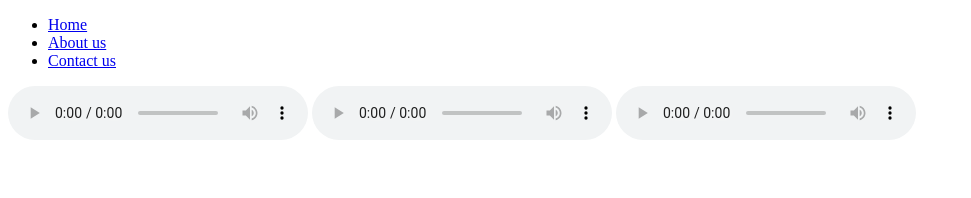
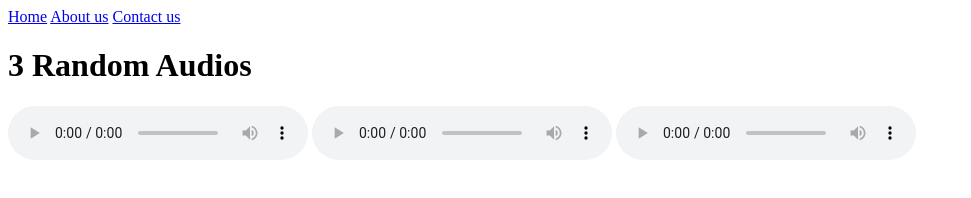
Before and after one commit to acciojob/semantic-navbar-and-audios-UmeshMula, a website: page main.html in a window 1280 px wide. Shown: the whole page, without its empty margins (0-971 px from the left). Drawn offline with Linux system fonts and the light colour scheme.

Commit message:
created a submission

```diff
--- a/main.html
+++ b/main.html
@@ -8,17 +8,23 @@
 
 <body>
 	<nav>
-    <ul>
-      <li><a href="#Home">Home</a></li>
-      <li><a href="#About us">About us</a></li>
-      <li><a href="#Contact us">Contact us</a></li>
-    </ul>
-  </nav>
+		<a href="#Home">Home</a>
+		<a href="#About us">About us</a>
+		<a href="#Contact us">Contact us</a>
+	</nav>
+	<main>
+		<h1>3 Random Audios</h1>
+		<audio controls>
+			<source src = "http://commondatastorage.googleapis.com/codeskulptor-demos/DDR_assets/Kangaroo_MusiQue_-_The_Neverwritten_Role_Playing_Game.mp3"/>
+		</audio>
+		<audio controls>
+			<source src = "http://commondatastorage.googleapis.com/codeskulptor-assets/Epoq-Lepidoptera.ogg"/>
+		</audio>
+		<audio controls>
+			<source src = "http://codeskulptor-demos.commondatastorage.googleapis.com/pang/paza-moduless.mp3."/>
+		</audio>
 
-  <audio src="http://commondatastorage.googleapis.com/codeskulptor-demos/DDR_assets/Kangaroo_MusiQue_-_The_Neverwritten_Role_Playing_Game.mp3" controls></audio>
-  <audio src="http://commondatastorage.googleapis.com/codeskulptor-assets/Epoq-Lepidoptera.ogg" controls></audio>
-  <audio src="http://codeskulptor-demos.commondatastorage.googleapis.com/pang/paza-moduless.mp3" controls></audio>
-
+	</main>
     <script type="text/javascript" src="./script.js">
 </script>
 
```
